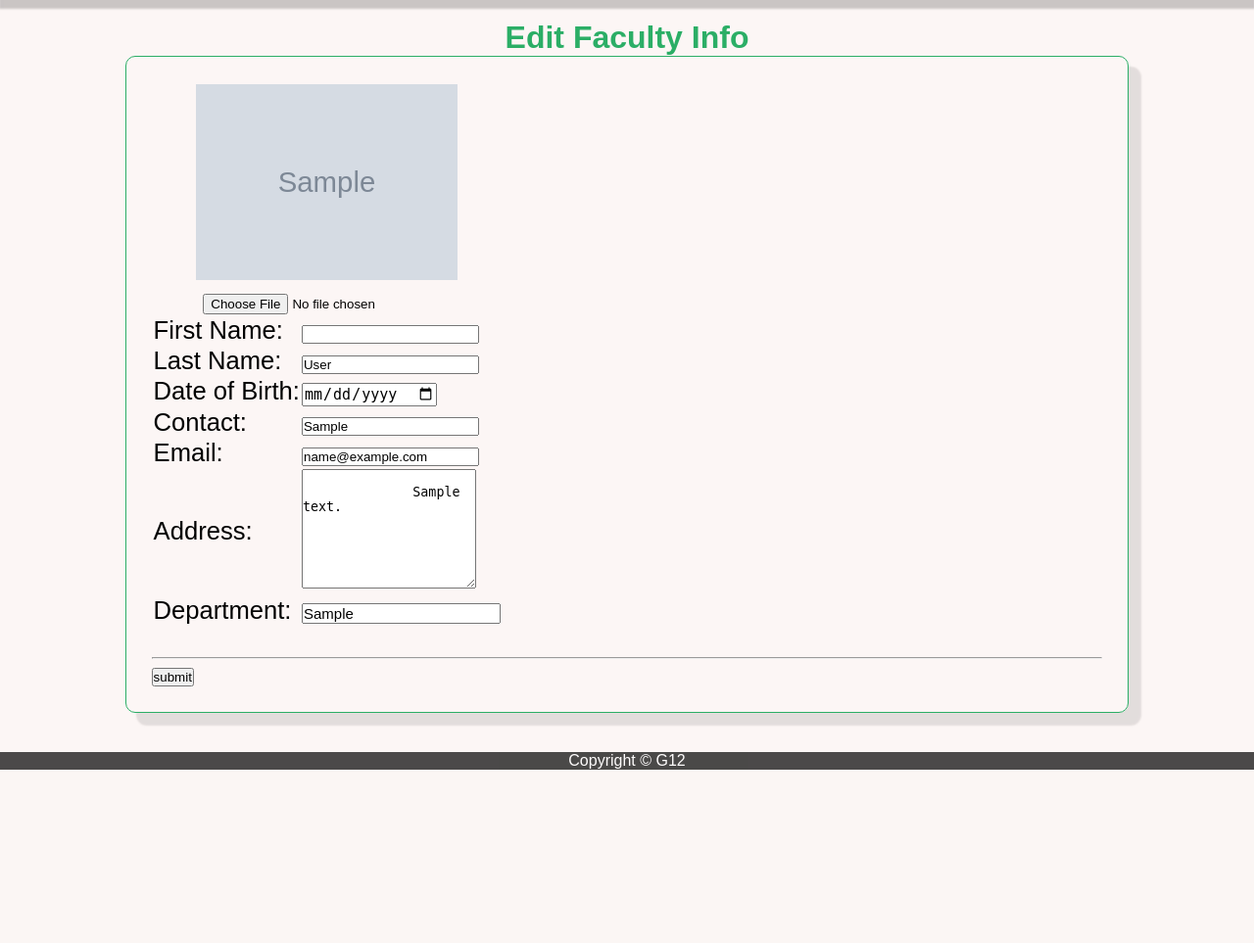
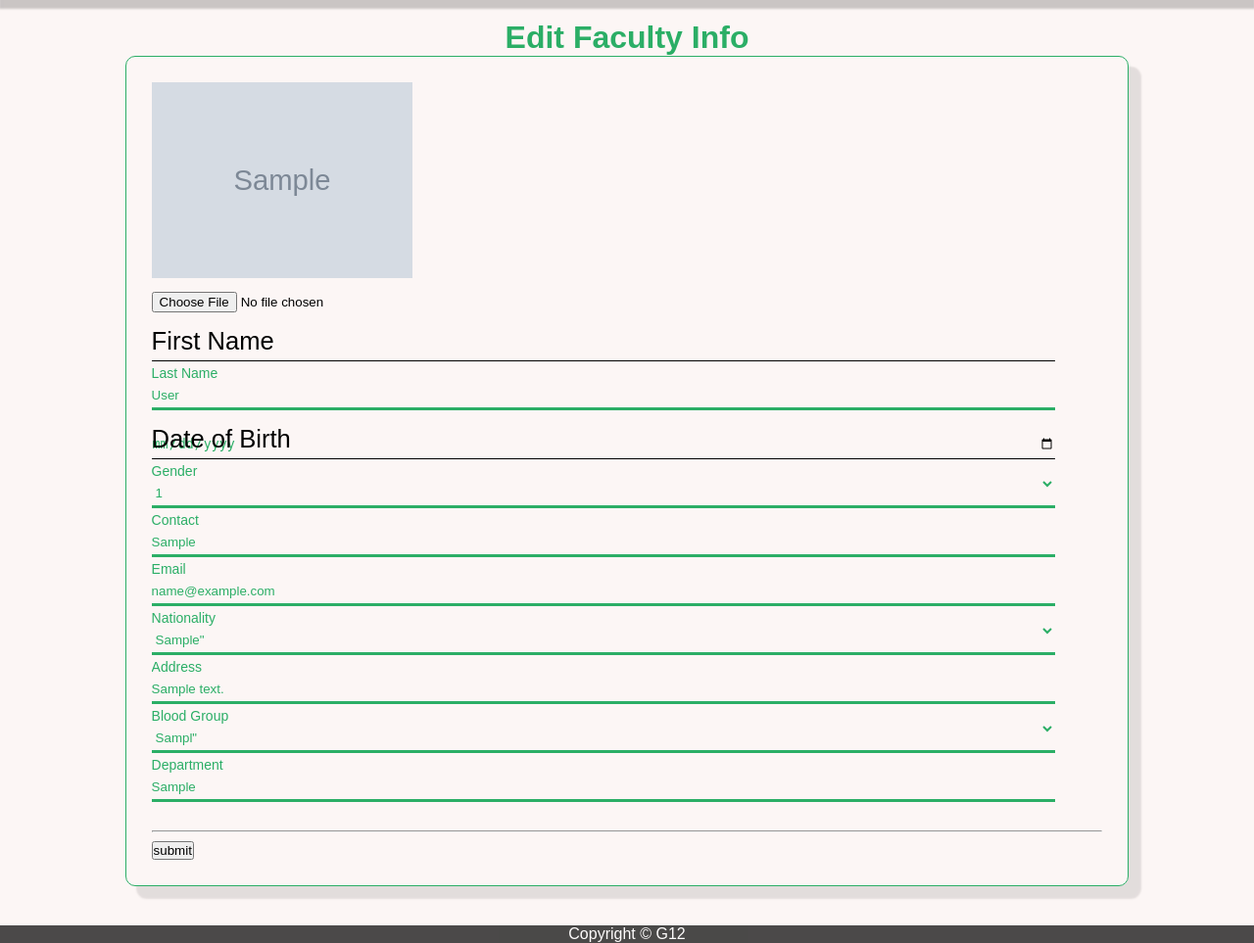
Before and after one commit to nabil16497/university_portal, a PHP site: page /editFacultyinfo.php?id=1 in a window 1280 px wide. Shown: the part 80-1043 px from the top of the page at 98% size. Before the commit the page ends 866 px from the top, so only its background shows below. Run offline with PHP 8.4, Linux system fonts and the light colour scheme; the visitor is signed in with stand-in values (Sample User, id 1); tables that the repository leaves empty hold one stand-in row (values such as "Sample post"); grey boxes marked "Sample" are stand-in pictures; data that the repository does not hold is empty.

Commit message:
faculty reg minor changes

```diff
--- a/controller/updateFaculty.php
+++ b/controller/updateFaculty.php
@@ -7,6 +7,7 @@ if (isset($_POST['submit'])) {
 	$data["lastname"] = $_POST["lastname"];
 	$data["email"] = ($_POST["email"]);
 	$data["dob"]=$_POST["dob"];
+	$data["gender"]=$_POST["gender"];
 	$data["contact"] = $_POST["contact"];
 	$data["nationality"] = $_POST["nationality"];
 	$data["dept"] = $_POST["department"];
--- a/db_connect.php
+++ b/db_connect.php
@@ -4,7 +4,7 @@ function db_conn()
     $servername = "localhost";
     $username = "root";
     $password = "";
-    $dbname = "university_portal";
+    $dbname = "university_portal2";
 
     try {
         $conn = new PDO('mysql:host='.$servername.';dbname='.$dbname.';charset=utf8', $username, $password);
--- a/editfacultyinfo.php
+++ b/editfacultyinfo.php
@@ -28,94 +28,100 @@ $faculty = fetchFaculty($_GET['id']);
   <div class="textcenter">
   <div class="main_internaldiv textleft fontsize160">
     <form action="controller/updateFaculty.php" method="POST" enctype="multipart/form-data">
-      <table>
 
-        <tr>
-          <td colspan="2" class="textcenter">
-
-          <img src= <?php echo $faculty['image']; ?> alt="Profile Picture" class="userimage"><br>
+      <img src= <?php echo $faculty['image']; ?> alt="Profile Picture" class="userimage"><br>
             <input type="file" name="file">
             <br>
-          </td>
-        </tr>
-        <tr>
-          <td>
-            First Name:
-          </td>
-          <td>
-            <input value="<?php echo $faculty['firstname'] ?>" type="text" name="firstname">
-          </td>
 
-        </tr>
+      <div class="form">
+          <input value="<?php echo $faculty['firstname'] ?>" type="text" name="firstname" autocomplete="off" required />
+          <label for="firstname" class="label-name">
+          <span class="content-name">First Name</span>
+          </label>
+      </div>
 
-        <tr>
-          <td>
-            Last Name:
-          </td>
-          <td>
-            <input value="<?php echo $faculty['lastname'] ?>" type="text" name="lastname">
-          </td>
+      <div class="form">
+          <input value="<?php echo $faculty['lastname'] ?>" type="text" name="lastname" autocomplete="off" required />
+          <label for="lastname" class="label-name">
+          <span class="content-name">Last Name</span>
+          </label>
+      </div>
 
-        </tr>
+      <div class="form">
+          <input value="<?php echo $faculty['dob'] ?>" type="Date" name="dob" autocomplete="off" required />
+          <label for="dob" class="label-name">
+          <span class="content-name">Date of Birth</span>
+          </label>
+      </div>
 
-        <tr>
-          <td>
-            Date of Birth:
-          </td>
-          <td>
-            <input value="<?php echo $faculty['dob'] ?>" type="Date" name="dob"style="font-size: 15px;">
-          </td>
-        </tr>
+      <div class="form">
+          <select name="gender" required />
+            <option selected><?php echo $faculty['gender'] ?></option>
+            <option value="Male">Male</option>
+            <option value="Female">Female</option>
+          </select>
+          <label for="gender" class="label-name">
+          <span class="content-name">Gender</span>
+          </label>
+      </div>
+
+      <div class="form">
+          <input value="<?php echo $faculty['contact'] ?>" type="text" name="contact" autocomplete="off" maxlength="15" size="15" required />
+          <label for="contact" class="label-name">
+          <span class="content-name">Contact</span>
+          </label>
+      </div>
+
+      <div class="form">
+          <input value="<?php echo $faculty['email'] ?>" type="text" name="email" autocomplete="off" required />
+          <label for="email" class="label-name">
+          <span class="content-name">Email</span>
+          </label>
+      </div>
+
+      <div class="form">
+          <select name="nationality" required />
+            <option selected><?php echo $faculty['nationality'] ?>"</option>
+            <option value="Bangladesh">Bangladesh</option>
+            </select>
+          <label for="nationality" class="label-name">
+          <span class="content-name">Nationality</span>
+          </label>
+      </div>
+
+      <div class="form">
+          <input value="<?php echo $faculty['address'] ?>" type="text" autocomplete="off" name="address" required />
+          <label for="address" class="label-name">
+          <span class="content-name">Address</span>
+          </label>
+      </div>
+
+      <div class="form">
+          <select name="blood" required />
+            <option selected><?php echo $faculty['blood'] ?>"</option>
+            <option value="A+ve">A+ve</option>
+            <option value="B+ve">A+ve</option>
+            <option value="AB+ve">A+ve</option>
+            <option value="O+ve">A+ve</option>
+            <option value="A-ve">A+ve</option>
+            <option value="B-ve">A+ve</option>
+            <option value="AB-ve">A+ve</option>
+            <option value="O-ve">ve</option>
+          </select>
+          <label for="blood" class="label-name">
+          <span class="content-name">Blood Group</span>
+          </label>
+      </div>
+
+      <div class="form">
+          <input value="<?php echo $faculty['dept'] ?>" type="text" name="department" autocomplete="off" required />
+          <label for="department" class="label-name">
+          <span class="content-name">Department</span>
+          </label>
+      </div>
 
 
-        <tr>
-          <td>
-            Contact:
-          </td>
-          <td>
-            <input value="<?php echo $faculty['contact'] ?>" type="text" name="contact">
-          </td>
-        </tr>
-
-        <tr>
-          <td>
-            Email:
-          </td>
-          <td>
-            <input value="<?php echo $faculty['email'] ?>" type="text" name="email">
-          </td>
-        </tr>
-
-
-        <tr>
-          <td>
-            Address:
-          </td>
-          <td>
-            <textarea name="address" rows="8" cols="20" placeholder="Please Write Your Address Here-">
-              <?php echo $faculty['address'] ?>
-            </textarea>
-          </td>
-        </tr>
-        <tr>
-          <td>
-            Department:
-          </td>
-          <td>
-            <input value="<?php echo $faculty['dept'] ?>" type="text" name="department"style="font-size: 15px;">
-          </td>
-        </tr>
-
-        <tr>
-          <td>
-
-          </td>
-
-          <td>
-            <input type="hidden" name="id" value="<?php echo $_GET['id'] ?>">
-          </td>
-        </tr>
-      </table>
+      <input type="hidden" name="id" value="<?php echo $_GET['id'] ?>">
       <br>
       <hr>
       <input type="submit" value="submit" name="submit">
--- a/model.php
+++ b/model.php
@@ -160,7 +160,7 @@ VALUES (:firstname, :lastname, :contact, :email, :gender, :dob, :dept, :national
 
 function updateStudent($id, $data){
     $conn = db_conn();
-    $selectQuery = "UPDATE `student_info` SET `firstname`=?, `lastname`=?, `contact`=?, `email`=?, `dob`=?, `dept`=?, `program`=?,`image`=?, `address`=? where `id` =?";
+    $selectQuery = "UPDATE `student_info` SET `firstname`=?, `lastname`=?, `contact`=?, `email`=?, `dob`=?, `gender`=?,`dept`=?, `program`=?,`image`=?, `address`=? where `id` =?";
 
     try{
         $stmt = $conn->prepare($selectQuery);
@@ -171,6 +171,7 @@ function updateStudent($id, $data){
             $data['contact'],
             $data['email'],
             $data['dob'],
+            $data['gender'],
             $data['dept'],
             $data['program'],
             $data['image'],
@@ -189,12 +190,11 @@ function updateStudent($id, $data){
 //new added
 function updateFaculty($id, $data){
     $conn = db_conn();
-    $selectQuery = "UPDATE `faculty_info` SET `firstname`=?, `lastname`=?, `contact`=?, `email`=?,`gender`=?, `dob`=?, `dept`=?, nationality`=?, `blood`=?, `image`=?, `address`=? where `id` =?";
+    $selectQuery = "UPDATE `faculty_info` SET `firstname`=?, `lastname`=?, `contact`=?, `email`=?, `gender`=?, `dob`=?, `dept`=?,`image`=?, `address`=? where `id` =?";
 
     try{
         $stmt = $conn->prepare($selectQuery);
         $stmt->execute([
-
 
             $data['firstname'],
             $data['lastname'],
@@ -203,8 +203,6 @@ function updateFaculty($id, $data){
             $data['gender'],
             $data['dob'],
             $data['dept'],
-            $data['nationality'],
-            $data['blood'],
             $data['image'],
             $data['address'],
             $id
```
Also changed, not shown: controller/createFaculty.php (+3 -6 lines), facultyreg.php (+78 -104 lines), uploads/5f5caea6481562.79656075.jpg (added), uploads/5f5caefc700e94.27620653.jpg (added), uploads/5f5cb5a50058f7.92039755.jpg (added), uploads/5f5cb85f372e38.38287250.jpg (added), uploads/5f5cc4c8c60d64.86669721.jpg (added), uploads/5f5cc5011cc9e2.12298445.jpg (added), uploads/5f5ccc1c5f5f21.88484980.jpg (added), uploads/5f5ccc52e7b8a1.20664072.jpg (added).
